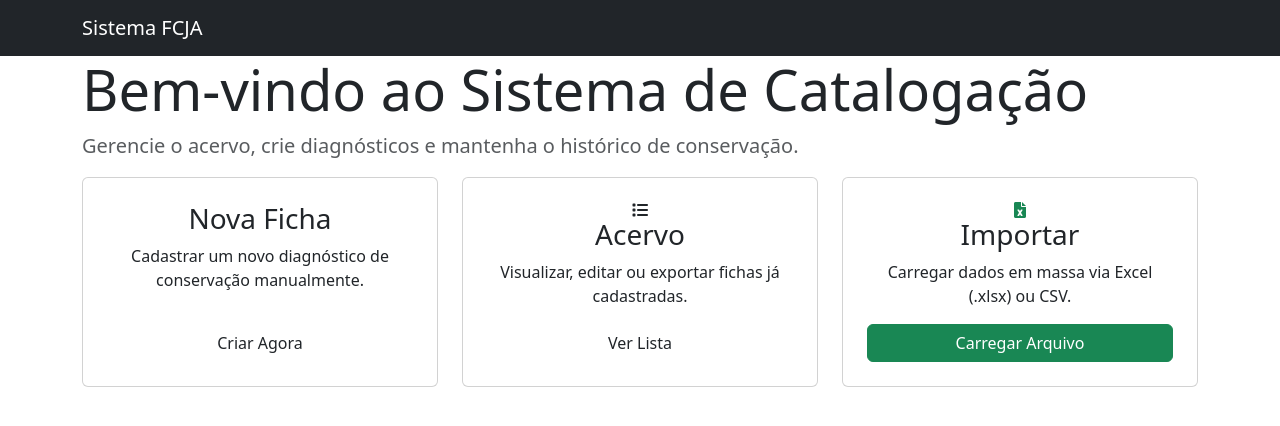
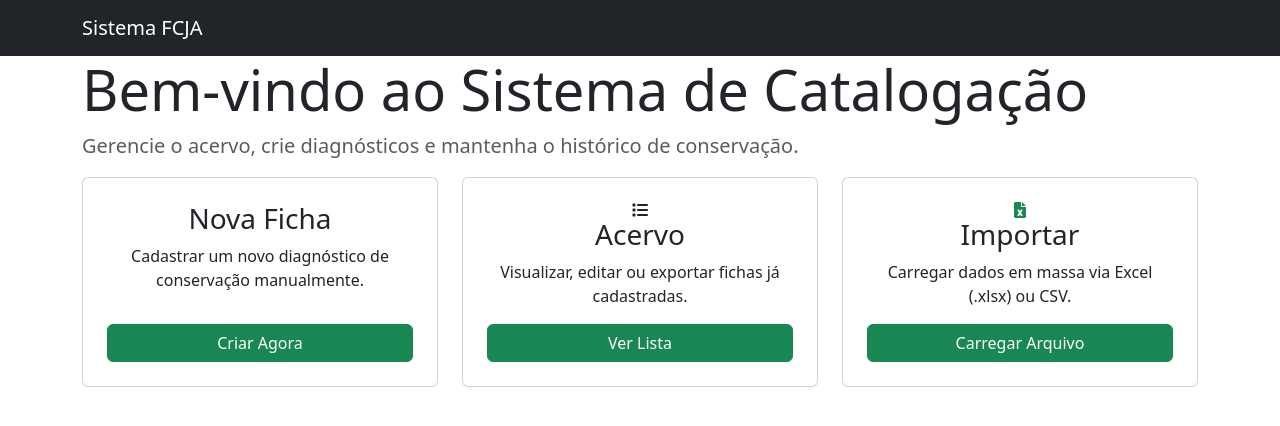
Before and after one commit to Kaiky1007/sis-catalogacao, a Flask app: page / in a window 1280 px wide. Shown: the top 426 px of the page. Run offline with Flask 3, Linux system fonts and the light colour scheme.

Commit message:
Botões de criar agora e ver lista devidamente estilizados.

```diff
--- a/app/templates/index.html
+++ b/app/templates/index.html
@@ -4,7 +4,7 @@
     <meta charset="UTF-8">
     <meta name="viewport" content="width=device-width, initial-scale=1.0">
     <title>Sistema FCJA - Dashboard</title>
-    <link rel="stylesheet" href="{{ url_for('static', filename='css/styles.css') }}">
+    <link rel="stylesheet" href="{{ url_for('static', filename='css/style.css') }}">
     <link href="https://cdn.jsdelivr.net/npm/bootstrap@5.3.0/dist/css/bootstrap.min.css" rel="stylesheet">
     <link rel="stylesheet" href="https://cdnjs.cloudflare.com/ajax/libs/font-awesome/6.0.0/css/all.min.css">
 </head>
@@ -29,7 +29,7 @@
                     <i class="fa-solid fa-file-circle-plus icon-large"></i>
                     <h3>Nova Ficha</h3>
                     <p>Cadastrar um novo diagnóstico de conservação manualmente.</p>
-                    <a href="{{ url_for('nova_ficha') }}" class="btn btn-custom mt-auto">Criar Agora</a>
+                    <a href="{{ url_for('nova_ficha') }}" class="btn btn-success btn-custom mt-auto">Criar Agora</a>
                 </div>
             </div>
 
@@ -38,7 +38,7 @@
                     <i class="fa-solid fa-list icon-large"></i>
                     <h3>Acervo</h3>
                     <p>Visualizar, editar ou exportar fichas já cadastradas.</p>
-                    <a href="{{ url_for('listar_acervo') }}" class="btn btn-custom mt-auto">Ver Lista</a>
+                    <a href="{{ url_for('listar_acervo') }}" class="btn btn-success btn-custom mt-auto">Ver Lista</a>
                 </div>
             </div>
 
```
